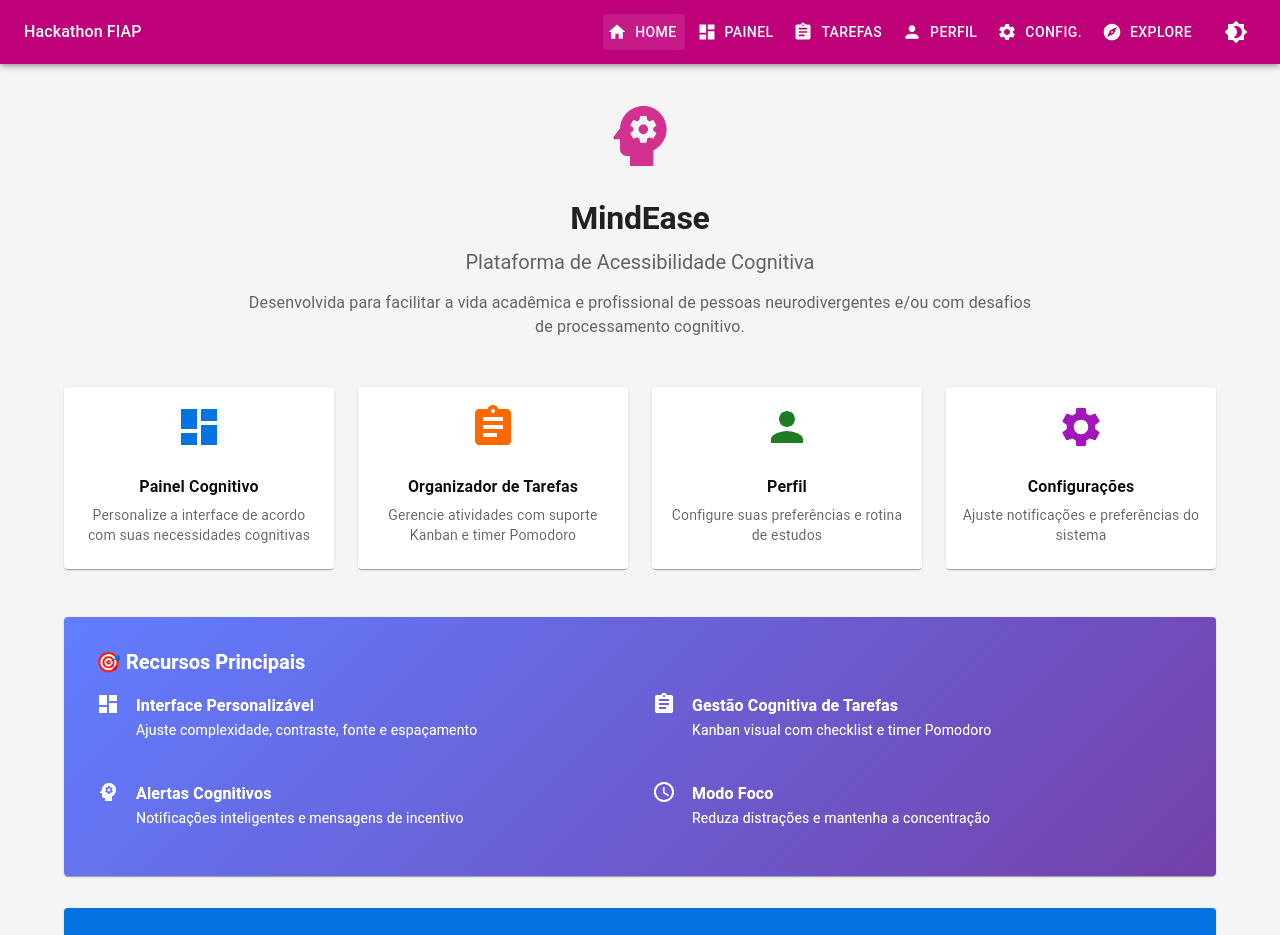
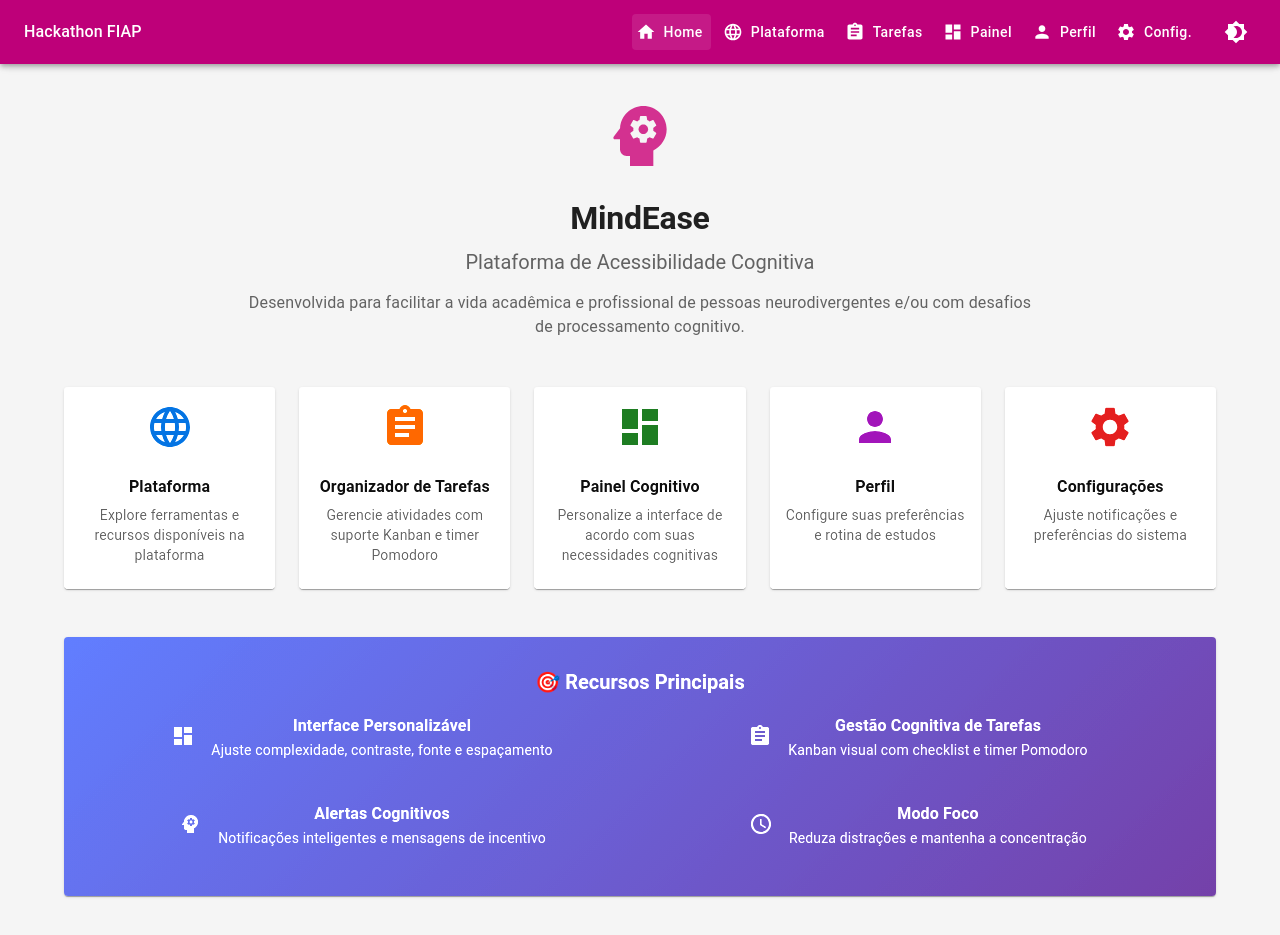
Before and after one commit to vivianur/hackathon-web, a React (Vite) app: page / in a window 1280 px wide. Shown: the top 935 px of the page. Built offline with nearby package versions, Linux system fonts and the light colour scheme.

Commit message:
screens update

```diff
--- a/src/App.tsx
+++ b/src/App.tsx
@@ -8,7 +8,7 @@ import Painel from './pages/Painel';
 import Tarefas from './pages/Tarefas';
 import Perfil from './pages/Perfil';
 import Config from './pages/Config';
-import Explore from './pages/Explore';
+import Plataforma from './pages/Plataforma';
 
 function App() {
   return (
@@ -23,7 +23,7 @@ function App() {
           <Route path="/tarefas" element={<Tarefas />} />
           <Route path="/perfil" element={<Perfil />} />
           <Route path="/config" element={<Config />} />
-          <Route path="/explore" element={<Explore />} />
+          <Route path="/plataforma" element={<Plataforma />} />
         </Routes>
       </Box>
     </Box>
--- a/src/components/Navbar.tsx
+++ b/src/components/Navbar.tsx
@@ -1,5 +1,5 @@
 import { AppBar, Toolbar, Typography, Button, IconButton, Drawer, List, ListItem, ListItemButton, ListItemIcon, ListItemText, Box, useTheme, useMediaQuery, Tooltip } from '@mui/material';
-import { Menu as MenuIcon, Home, Dashboard, Assignment, Person, Settings, Explore, Brightness4, Brightness7 } from '@mui/icons-material';
+import { Menu as MenuIcon, Home, Dashboard, Assignment, Person, Settings, Language, Brightness4, Brightness7 } from '@mui/icons-material';
 import { useState } from 'react';
 import { Link, useLocation } from 'react-router-dom';
 import { useThemeStore } from '../store/themeStore';
@@ -7,11 +7,11 @@ import { useAnimations } from '../hooks/useAnimations';
 
 const menuItems = [
   { title: 'Home', path: '/', icon: <Home /> },
+  { title: 'Plataforma', path: '/plataforma', icon: <Language /> },
+  { title: 'Tarefas', path: '/tarefas', icon: <Assignment /> },
   { title: 'Painel', path: '/painel', icon: <Dashboard /> },
-  { title: 'Tarefas', path: '/tarefas', icon: <Assignment /> },
   { title: 'Perfil', path: '/perfil', icon: <Person /> },
   { title: 'Config.', path: '/config', icon: <Settings /> },
-  { title: 'Explore', path: '/explore', icon: <Explore /> },
 ];
 
 export default function Navbar() {
@@ -116,6 +116,7 @@ export default function Navbar() {
                   to={item.path}
                   startIcon={item.icon}
                   sx={{
+                    textTransform: 'none',
                     backgroundColor: location.pathname === item.path ? 'rgba(255, 255, 255, 0.1)' : 'transparent',
                     transition: 'all 0.2s ease',
                     ...(animations.shouldAnimate && {
--- a/src/pages/Home.tsx
+++ b/src/pages/Home.tsx
@@ -1,5 +1,5 @@
 import { Container, Typography, Box, Paper, Grid, Button } from '@mui/material';
-import { Dashboard, Assignment, Person, Settings, Psychology, AccessTime } from '@mui/icons-material';
+import { Dashboard, Assignment, Person, Settings, Psychology, AccessTime, Language } from '@mui/icons-material';
 import { useNavigate } from 'react-router-dom';
 import AccessibleContainer from '../components/AccessibleContainer';
 import AnimatedCard from '../components/AnimatedCard';
@@ -13,6 +13,7 @@ export default function Home() {
   const animations = useAnimations();
   const mode = useThemeStore((state) => state.mode);
   const detailedMode = useAccessibilityStore((state) => state.detailedMode);
+  const complexityLevel = useAccessibilityStore((state) => state.complexityLevel);
   const spacing = useSpacing();
 
   const getFeatureColor = (originalColor: string) => {
@@ -33,10 +34,10 @@ export default function Home() {
 
   const features = [
     {
-      icon: <Dashboard sx={{ fontSize: 48 }} />,
-      title: 'Painel Cognitivo',
-      description: 'Personalize a interface de acordo com suas necessidades cognitivas',
-      path: '/painel',
+      icon: <Language sx={{ fontSize: 48 }} />,
+      title: 'Plataforma',
+      description: 'Explore ferramentas e recursos disponíveis na plataforma',
+      path: '/plataforma',
       color: getFeatureColor('#1976d2'),
       hoverBg: getHoverBg('rgba(25, 118, 210, 0.12)', '#1976d2'),
     },
@@ -49,20 +50,28 @@ export default function Home() {
       hoverBg: getHoverBg('rgba(237, 108, 2, 0.12)', '#ed6c02'),
     },
     {
+      icon: <Dashboard sx={{ fontSize: 48 }} />,
+      title: 'Painel Cognitivo',
+      description: 'Personalize a interface de acordo com suas necessidades cognitivas',
+      path: '/painel',
+      color: getFeatureColor('#2e7d32'),
+      hoverBg: getHoverBg('rgba(46, 125, 50, 0.12)', '#2e7d32'),
+    },
+    {
       icon: <Person sx={{ fontSize: 48 }} />,
       title: 'Perfil',
       description: 'Configure suas preferências e rotina de estudos',
       path: '/perfil',
-      color: getFeatureColor('#2e7d32'),
-      hoverBg: getHoverBg('rgba(46, 125, 50, 0.12)', '#2e7d32'),
+      color: getFeatureColor('#9c27b0'),
+      hoverBg: getHoverBg('rgba(156, 39, 176, 0.12)', '#9c27b0'),
     },
     {
       icon: <Settings sx={{ fontSize: 48 }} />,
       title: 'Configurações',
       description: 'Ajuste notificações e preferências do sistema',
       path: '/config',
-      color: getFeatureColor('#9c27b0'),
-      hoverBg: getHoverBg('rgba(156, 39, 176, 0.12)', '#9c27b0'),
+      color: getFeatureColor('#d32f2f'),
+      hoverBg: getHoverBg('rgba(211, 47, 47, 0.12)', '#d32f2f'),
     },
   ];
 
@@ -85,7 +94,7 @@ export default function Home() {
 
         <Grid container spacing={spacing.gridSpacing} sx={{ mb: 6 }}>
           {features.map((feature, index) => (
-            <Grid size={{ xs: 12, sm: 6, md: 3 }} key={feature.path} sx={animations.staggerDelay(index)}>
+            <Grid size={{ xs: 12, sm: 6, md: 2.4 }} key={feature.path} sx={animations.staggerDelay(index)}>
               <AnimatedCard
                 animationType="grow"
                 delay={index * 100}
@@ -152,6 +161,7 @@ export default function Home() {
           sx={{
             p: 4,
             mb: 4,
+             textAlign: 'center',
             background: detailedMode
               ? (mode === 'light'
                 ? 'linear-gradient(135deg, #666666 0%, #555555 100%)'
@@ -186,9 +196,9 @@ export default function Home() {
           <Typography variant="h5" gutterBottom fontWeight="bold">
             🎯 Recursos Principais
           </Typography>
-          <Grid container spacing={spacing.gridSpacing} sx={{ mt: 2 }}>
+          <Grid container spacing={spacing.gridSpacing} sx={{ mt: 2, justifyContent: 'center' }}>
             <Grid size={{ xs: 12, md: 6 }}>
-              <Box sx={{ display: 'flex', gap: 2, mb: 2 }}>
+              <Box sx={{ display: 'flex', gap: 2, mb: 2, justifyContent: 'center', alignItems: 'center' }}>
                 <Dashboard />
                 <Box>
                   <Typography variant="subtitle1" fontWeight="bold">
@@ -201,7 +211,7 @@ export default function Home() {
               </Box>
             </Grid>
             <Grid size={{ xs: 12, md: 6 }}>
-              <Box sx={{ display: 'flex', gap: 2, mb: 2 }}>
+              <Box sx={{ display: 'flex', gap: 2, mb: 2, justifyContent: 'center', alignItems: 'center' }}>
                 <Assignment />
                 <Box>
                   <Typography variant="subtitle1" fontWeight="bold">
@@ -214,7 +224,7 @@ export default function Home() {
               </Box>
             </Grid>
             <Grid size={{ xs: 12, md: 6 }}>
-              <Box sx={{ display: 'flex', gap: 2, mb: 2 }}>
+              <Box sx={{ display: 'flex', gap: 2, mb: 2, justifyContent: 'center', alignItems: 'center' }}>
                 <Psychology />
                 <Box>
                   <Typography variant="subtitle1" fontWeight="bold">
@@ -227,7 +237,7 @@ export default function Home() {
               </Box>
             </Grid>
             <Grid size={{ xs: 12, md: 6 }}>
-              <Box sx={{ display: 'flex', gap: 2, mb: 2 }}>
+              <Box sx={{ display: 'flex', gap: 2, mb: 2, justifyContent: 'center', alignItems: 'center' }}>
                 <AccessTime />
                 <Box>
                   <Typography variant="subtitle1" fontWeight="bold">
@@ -242,8 +252,10 @@ export default function Home() {
           </Grid>
         </Paper>
 
+        {complexityLevel === 'detailed' && (
           <Paper sx={{
             p: 3,
+            textAlign: 'center',
             bgcolor: detailedMode
               ? (mode === 'light' ? '#666666' : '#888888')
               : 'info.main',
@@ -263,7 +275,7 @@ export default function Home() {
                 bgcolor: 'white',
                 color: 'info.main',
                 '&:hover': { bgcolor: 'grey.100' },
-              ...(animations.level === 'detailed' && {
+                ...(animations.level === 'detailed' && ({
                   boxShadow: '0 10px 25px rgba(0,0,0,0.15)',
                   transform: 'translateY(0)',
                   transition: 'all 0.2s ease',
@@ -271,13 +283,14 @@ export default function Home() {
                     transform: 'translateY(-3px) scale(1.01)',
                     boxShadow: '0 12px 30px rgba(0,0,0,0.18)',
                   },
-              }),
+                })),
               }}
               onClick={() => navigate('/perfil')}
             >
               Configure seu Perfil
             </Button>
           </Paper>
+        )}
       </Container>
     </AccessibleContainer>
   );
--- a/src/pages/Perfil.tsx
+++ b/src/pages/Perfil.tsx
@@ -41,7 +41,7 @@ export default function Perfil() {
     email: profile?.email || '',
   });
 
-  const neurodivergenceOptions = ['TDAH', 'TEA (Autismo)', 'Dislexia', 'Ansiedade', 'Burnout', 'Outro'];
+  const neurodivergenceOptions = ['TDAH', 'TEA (Autismo)', 'Dislexia', 'Ansiedade', 'Burnout', 'Sobrecarga Sensorial', 'Outro'];
 
   const handleSave = () => {
     updateProfile(formData);
--- a/src/pages/Explore.tsx
+++ b/src/pages/Plataforma.tsx
@@ -1,14 +1,14 @@
 import { Container, Typography, Box, Card, CardContent, CardMedia, CardActions, Button, Grid } from '@mui/material';
-import { Explore as ExploreIcon } from '@mui/icons-material';
+import { Language as PlataformaIcon } from '@mui/icons-material';
 import AccessibleContainer from '../components/AccessibleContainer';
 import { useSpacing } from '../hooks/useSpacing';
 
-export default function Explore() {
+export default function Plataforma() {
   const spacing = useSpacing();
   const recursos = [
     {
       titulo: 'Inteligência Artificial',
-      descricao: 'Explore ferramentas e recursos de IA para otimizar seu trabalho.',
+      descricao: 'Conheça ferramentas e recursos de IA para otimizar seu trabalho.',
       imagem: 'https://via.placeholder.com/300x200?text=AI',
     },
     {
@@ -42,10 +42,10 @@ export default function Explore() {
     <AccessibleContainer>
       <Container maxWidth="lg" sx={{ pt: 4, pb: 4 }}>
         <Box sx={{ display: 'flex', alignItems: 'center', mb: 2 }}>
-          <ExploreIcon sx={{ fontSize: 40, mr: 2, color: 'primary.main' }} />
+          <PlataformaIcon sx={{ fontSize: 40, mr: 2, color: 'primary.main' }} />
           <Box>
             <Typography variant="h4" component="h1">
-              Explore
+              Plataforma
             </Typography>
             <Typography variant="body1" color="text.secondary">
               Descubra novos recursos e funcionalidades
```
Also changed, not shown: 1 other file (tests, documents, lock files or other folders). Lines whose indentation alone changed are shown as unchanged.
